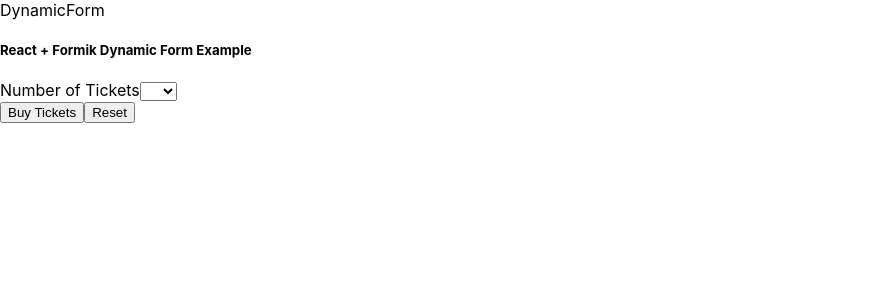
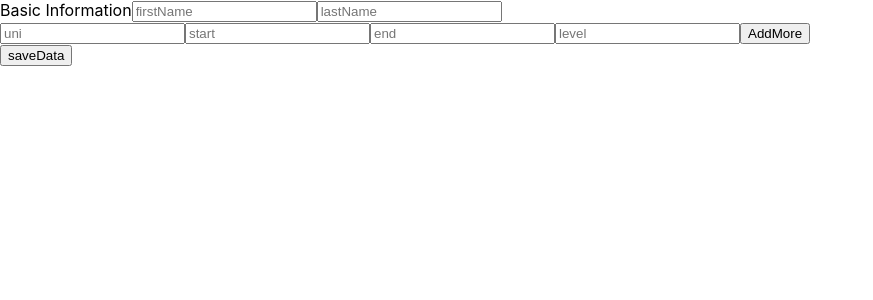
Before and after one commit to divyesh2123/myapp12batch, a React (Create React App) app: page / in a window 1280 px wide. Shown: the top 300 px of the page, without its empty margins (0-873 px from the left). Built offline with nearby package versions, Linux system fonts and the light colour scheme.

Commit message:
This dyamic form

```diff
--- /dev/null
+++ b/src/DynamicNoramal.js
@@ -0,0 +1,121 @@
+import { isEmptyArray } from 'formik';
+import React, { useState } from 'react'
+
+export default function DynamicNoramal() {
+
+    const [data,setData] = useState({
+        basicInfo : {
+            firstName : "",
+            lastName : ""
+        },
+        education : [ {
+            uniName : "",
+            startDate: "",
+            endDate : "",
+            educationLevel : ""
+        }]
+    });
+
+
+
+   const addmore = ()=> {
+
+    let m = [...data.education];
+    m.push({
+        uniName : "",
+        startDate: "",
+        endDate : "",
+        educationLevel : ""
+    });
+
+    setData({...data,education:m});
+
+   }
+
+   const deleteEducation = (index)=> {
+    let m = [...data.education];
+    m.splice(index,1);
+    setData({...data,education:m});
+   }
+
+   const myhandler = (e)=> {
+    const {name,value} = e.target;
+
+    let mydata = {...data};
+    let d= name.split(".");
+
+    // if(name.includes("firstName")|| name.includes("lastName"))
+    // {
+    //     let d = name.split(".");
+    //     mydata[d[0]][d[1]] = value;
+    // }
+
+    if(!Array.isArray(mydata[d[0]]))
+     {
+
+        mydata[d[0]][d[1]] = value;
+     }
+     else
+     {
+        let index = d[1];
+        mydata[d[0]]
+
+     }
+
+
+    setData(mydata);
+
+
+   }
+
+   const mySave =(e)=> {
+
+    e.preventDefault();
+
+    console.log(data);
+
+   }
+
+  return (
+    <div>
+
+        <form onSubmit={mySave}>
+
+            <div>
+
+                <span>Basic Information</span>
+
+                <input type="text" name='basicInfo.firstName' placeholder='firstName' onChange={myhandler}/>
+                <input type="text" name='basicInfo.lastName' placeholder='lastName' onChange={myhandler}/>
+
+                {
+                    data.education.map((value,index)=> {
+
+                   return (<div>
+
+                        <input type="text" name={`education.uniName[${index}]`} placeholder='uni' onChange={myhandler} />
+                        <input type="text" name={`education.startDate[${index}]`}   placeholder='start' onChange={myhandler}/>
+                        <input type="text" name={`education.endDate[${index}]`} placeholder='end' onChange={myhandler}/>
+                        <input type="text" name={`education.educationLevel[${index}]`} placeholder='level' onChange={myhandler}/>
+                        {
+                            index ==0? "" : <button type='button' onClick={()=> {deleteEducation(index)}}>Delete</button>
+                        }
+                        {
+                            index == data.education.length-1 ?  <button type='button' onClick={addmore}>AddMore</button>: ""
+                        }
+
+                   </div>)
+
+
+                    })
+                }
+
+            </div>
+
+                <input type="submit" value="saveData" />
+        </form>
+
+
+    </div>
+  )
+}
--- a/src/index.js
+++ b/src/index.js
@@ -19,12 +19,12 @@
 import Accounts from './Accounts';
 import MyCrud from './MyCrud';
 import BasicForm from './BasicForm';
-import DynamicForm from './DynamicForm';
+import DynamicNoramal from './DynamicNoramal';
 const root = ReactDOM.createRoot(document.getElementById('root'));
 root.render(
   <React.StrictMode>
 
-    <DynamicForm/>
+    <DynamicNoramal/>
 
   </React.StrictMode>
 );
```
